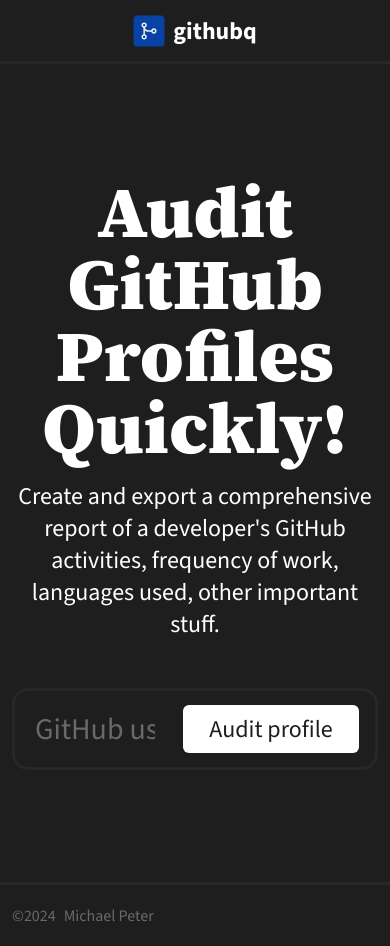
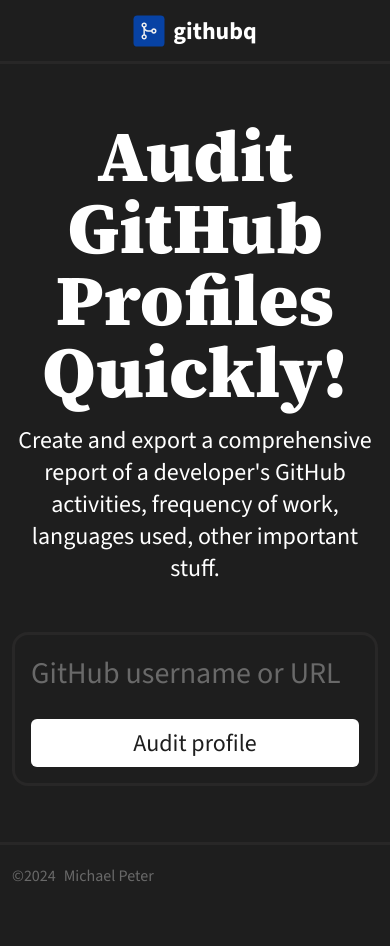
Before and after one commit to michaelhpet/githubq, a React (Vite) app: page / in a window 390 px wide. After the commit the page ends 906 px from the top, so only its background shows below. Built offline with nearby package versions, Linux system fonts and the light colour scheme.

Commit message:
feat: make mobile responsive

```diff
--- a/src/pages/home/index.tsx
+++ b/src/pages/home/index.tsx
@@ -18,7 +18,7 @@
   };
 
   return (
-    <div className="w-full min-h-[calc(100vh-128px)] flex flex-col gap-12 py-28">
+    <div className="w-full min-h-[calc(100vh-128px)] flex flex-col gap-12 py-14 sm:py-28">
       <article className="flex flex-col items-center gap-4 text-center">
         <h1 className="text-7xl font-bold font-heading">
           Audit GitHub Profiles Quickly!
@@ -29,7 +29,7 @@
         </p>
       </article>
       <form onSubmit={submit} className="flex flex-col gap-3">
-        <div className="flex items-center justify-between gap-2 pr-4 border-[3px] border-stroke rounded-2xl bg-transparent outline-none has-[input:focus]:outline-[3px] has-[input:focus]:outline-accent has-[input:focus]:outline-offset-[3px]">
+        <div className="flex flex-col sm:flex-row items-center justify-between gap-2 px-4 pb-4 sm:p-0 sm:pr-4 border-[3px] border-stroke rounded-2xl bg-transparent outline-none has-[input:focus]:outline-[3px] has-[input:focus]:outline-accent has-[input:focus]:outline-offset-[3px]">
           <input
             placeholder="GitHub username or URL"
             value={username}
@@ -37,9 +37,9 @@
               setUsername(e.target.value);
               setError("");
             }}
-            className="w-full p-5 border-none outline-none bg-transparent text-3xl font-medium placeholder:text-dim"
+            className="w-full py-5 sm:p-5 border-none outline-none bg-transparent text-3xl font-medium placeholder:text-dim"
           />
-          <Button className="shrink-0 min-w-44 min-h-full text-2xl font-bold focus:outline-[3px] focus:outline-offset-[3px]">
+          <Button className="shrink-0 min-w-full sm:min-w-44 min-h-full text-2xl font-bold focus:outline-[3px] focus:outline-offset-[3px]">
             Audit profile
           </Button>
         </div>
```
